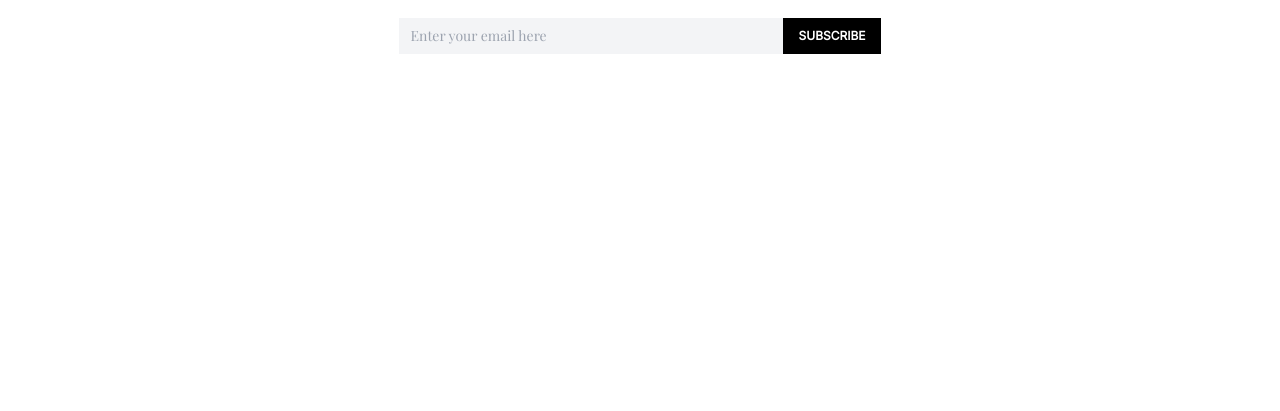
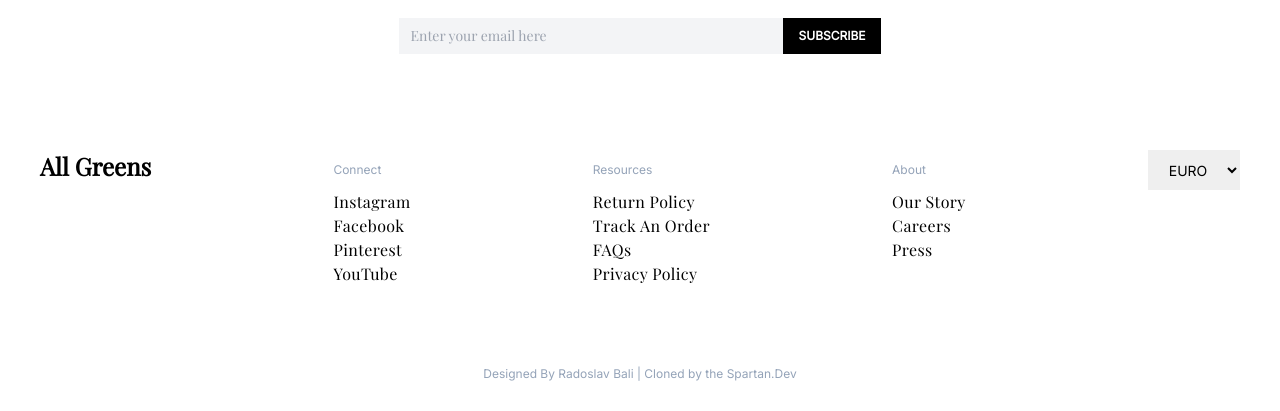
Before and after one commit to Kraftsman1/all-greens, a Nuxt app: page / in a window 1280 px wide. Shown: the part 2928-3339 px from the top of the page. Before the commit the page ends 2998 px from the top, so only its background shows below. Built offline with nearby package versions, Linux system fonts and the light colour scheme.

Commit message:
added footer component

```diff
--- /dev/null
+++ b/components/Footer.vue
@@ -0,0 +1,54 @@
+<template>
+    <footer class="container mx-auto pt-20 pb-8 px-10">
+        <div class="flex flex-wrap justify-between font-playfair pb-20">
+
+            <h1 class="text-2xl font-bold">All Greens</h1>
+            <div class="col-span-2 sm:col-span-1">
+                <p class="font-inter text-xs text-slate-400 py-3">Connect</p>
+                <ul class="text-base tracking-wide">
+                    <li>Instagram</li>
+                    <li>Facebook</li>
+                    <li>Pinterest</li>
+                    <li>YouTube</li>
+                </ul>
+            </div>
+            <div class="col-span-2 sm:col-span-1">
+                <p class="font-inter text-xs text-slate-400 py-3">Resources</p>
+                <ul class="text-base tracking-wide">
+                    <li>Return Policy</li>
+                    <li>Track An Order</li>
+                    <li>FAQs</li>
+                    <li>Privacy Policy</li>
+                </ul>
+            </div>
+            <div class="col-span-2 sm:col-span-1">
+                <p class="font-inter text-xs text-slate-400 py-3">About</p>
+                <ul class="text-base tracking-wide">
+                    <li>Our Story</li>
+                    <li>Careers</li>
+                    <li>Press</li>
+                </ul>
+            </div>
+            <select name="currency" id="" class="uppercase font-inter text-sm h-10 text-center px-2">
+                <option value="euro">Euro</option>
+                <option value="pound">Pound</option>
+                <option value="dollar">Dollar</option>
+            </select>
+        </div>
+        <div class="text-center font-inter text-xs text-slate-400">
+            <p>Designed By Radoslav Bali | Cloned by the Spartan.Dev</p>
+        </div>
+    </footer>
+</template>
+
+<script lang="ts">
+
+export default {
+    title: 'Footer',
+}
+
+</script>
+
+<style scoped>
+li {}
+</style>
--- a/pages/index.vue
+++ b/pages/index.vue
@@ -11,5 +11,6 @@
         <Featured />
         <Articles />
         <CTA />
+        <Footer />
     </div>
 </template>
```
